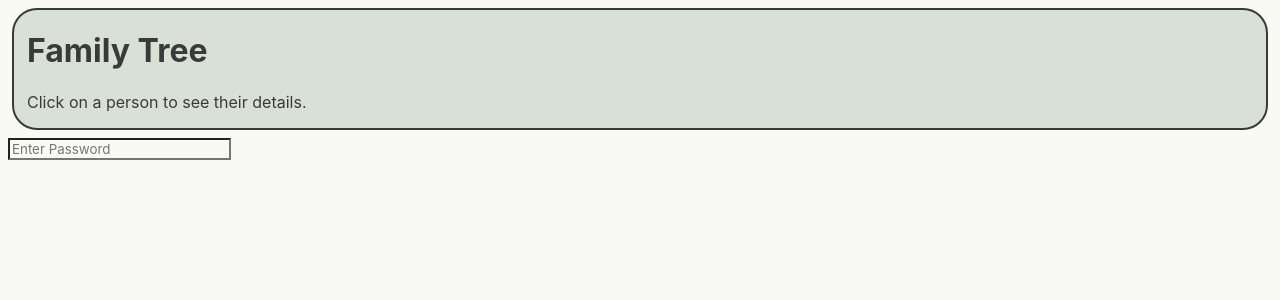
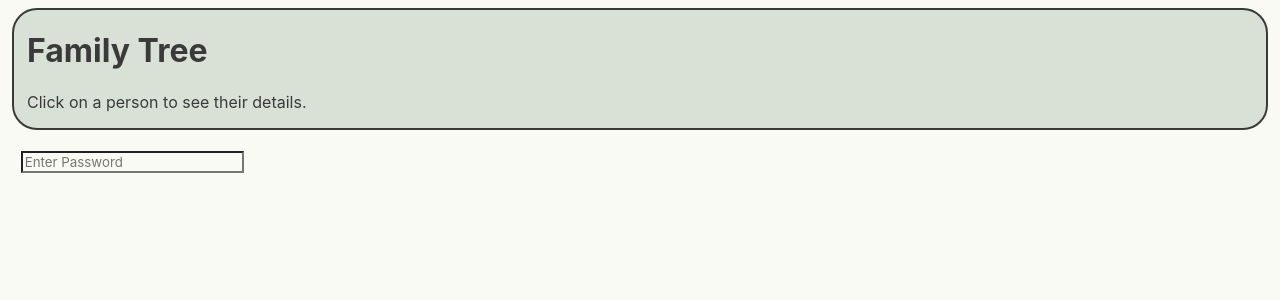
Before and after one commit to jhirsch1/family-tree, a React (Vite) app: page / in a window 1280 px wide. Shown: the top 300 px of the page. Built offline with nearby package versions, Linux system fonts and the light colour scheme.

Commit message:
updated css

```diff
--- a/styles/main.css
+++ b/styles/main.css
@@ -40,6 +40,11 @@ header {
     background-color: var(--light-green);
     width: fit-content;
   }
+}
+
+input {
+  margin-left: 1%;
+  margin-top: 1%;
 }
 
 .FamilyTree {
```
